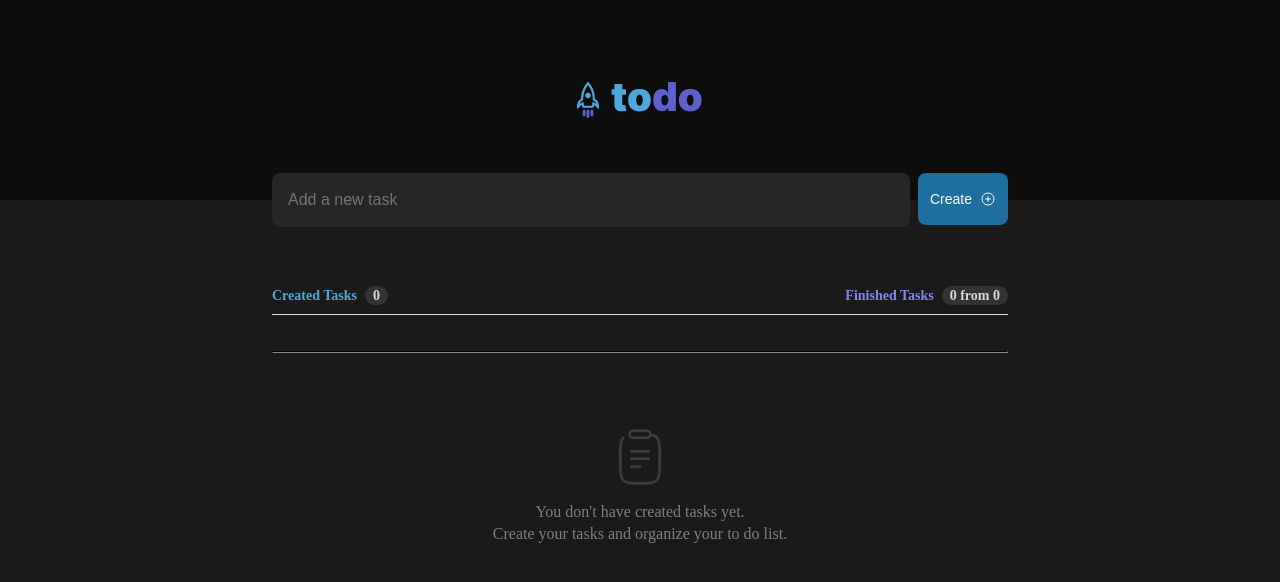
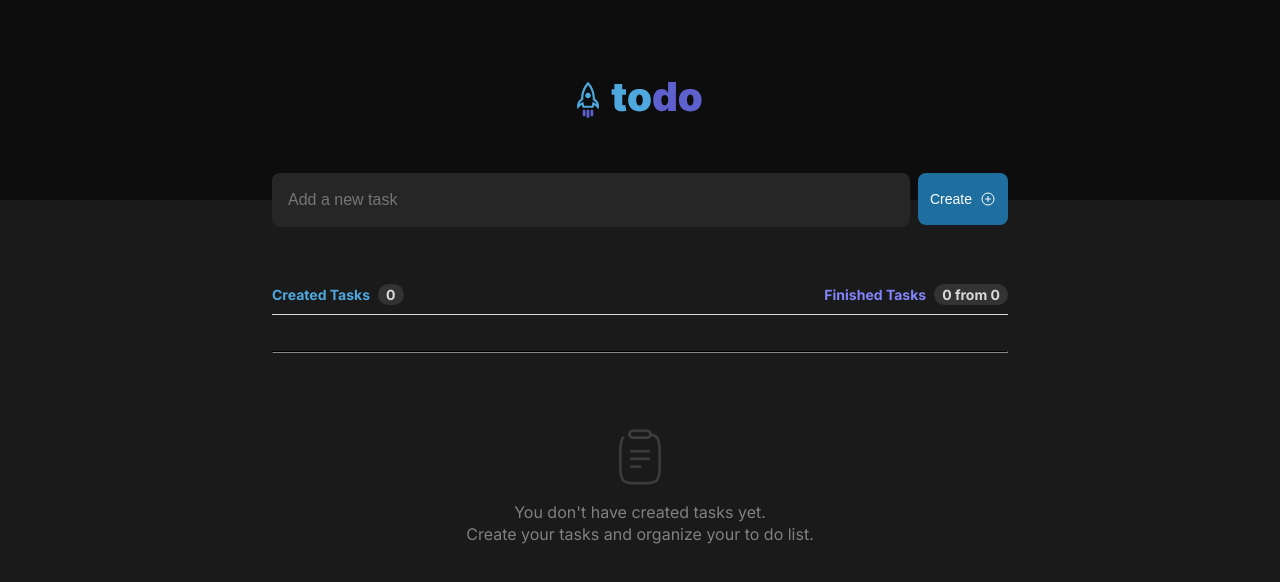
Before and after one commit to ThiagoLG/todo-list, a React (Vite) app: page / in a window 1280 px wide. Shown: the top 582 px of the page. Built offline with nearby package versions, Linux system fonts and the light colour scheme.

Commit message:
changing site font to 'Inter' from google fonts

```diff
--- a/index.html
+++ b/index.html
@@ -1,13 +1,20 @@
 <!DOCTYPE html>
 <html lang="en">
+
 <head>
   <meta charset="UTF-8" />
-    <link rel="icon" type="image/svg+xml" href="/vite.svg" />
+  <link rel="icon" type="image/svg+xml" href="/Logo.svg" />
   <meta name="viewport" content="width=device-width, initial-scale=1.0" />
+  <link rel="preconnect" href="https://fonts.googleapis.com">
+  <link rel="preconnect" href="https://fonts.gstatic.com" crossorigin>
+  <link href="https://fonts.googleapis.com/css2?family=Inter:wght@100;200;300;400;500;600;700;800;900&display=swap"
+    rel="stylesheet">
   <title>TODO List</title>
 </head>
+
 <body>
   <div id="root"></div>
   <script type="module" src="/src/main.tsx"></script>
 </body>
+
 </html>
--- a/src/global.scss
+++ b/src/global.scss
@@ -12,6 +12,7 @@
 
 @media (prefers-color-scheme: light) {
   :root {
+    font-family: 'Inter', sans-serif;
     color: $general-text-color;
     background-color: $backgroud-gray;
     -webkit-font-smoothing: atialiased;
```
Lines whose indentation alone changed are shown as unchanged.
